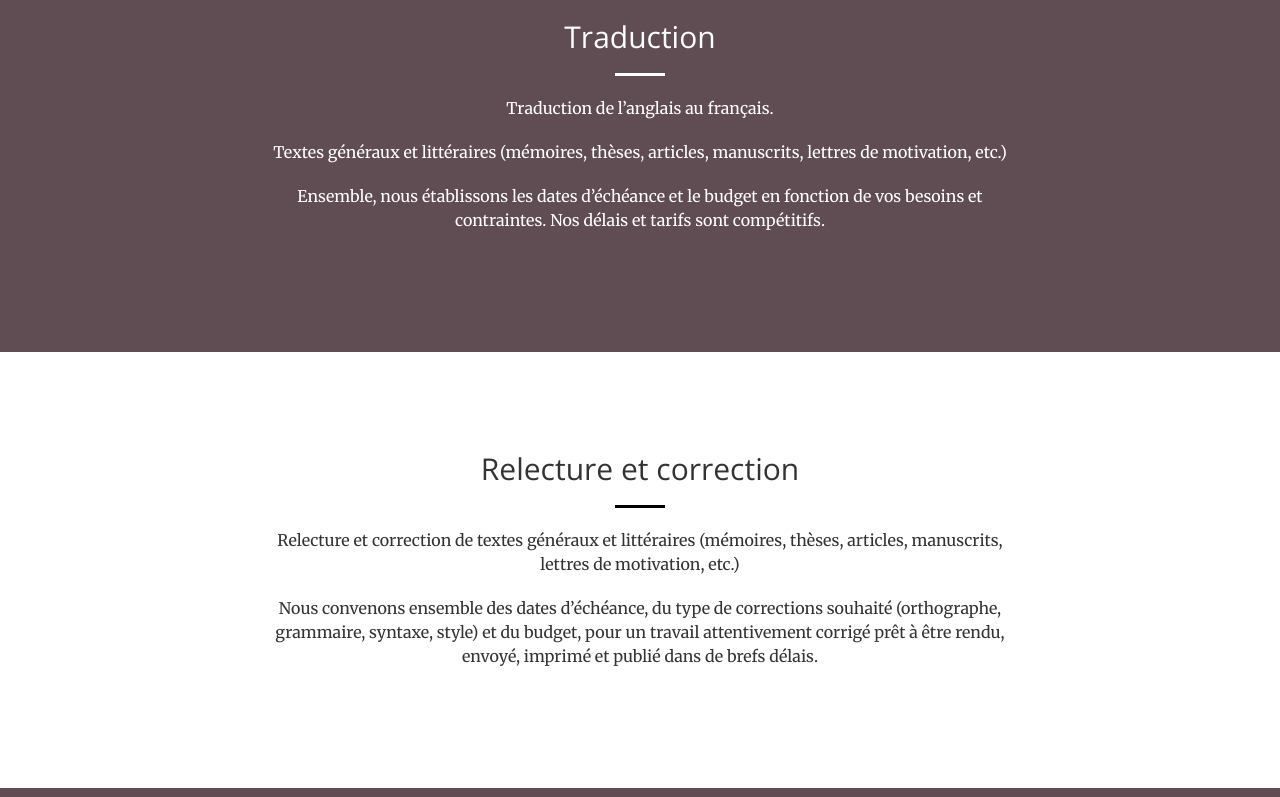
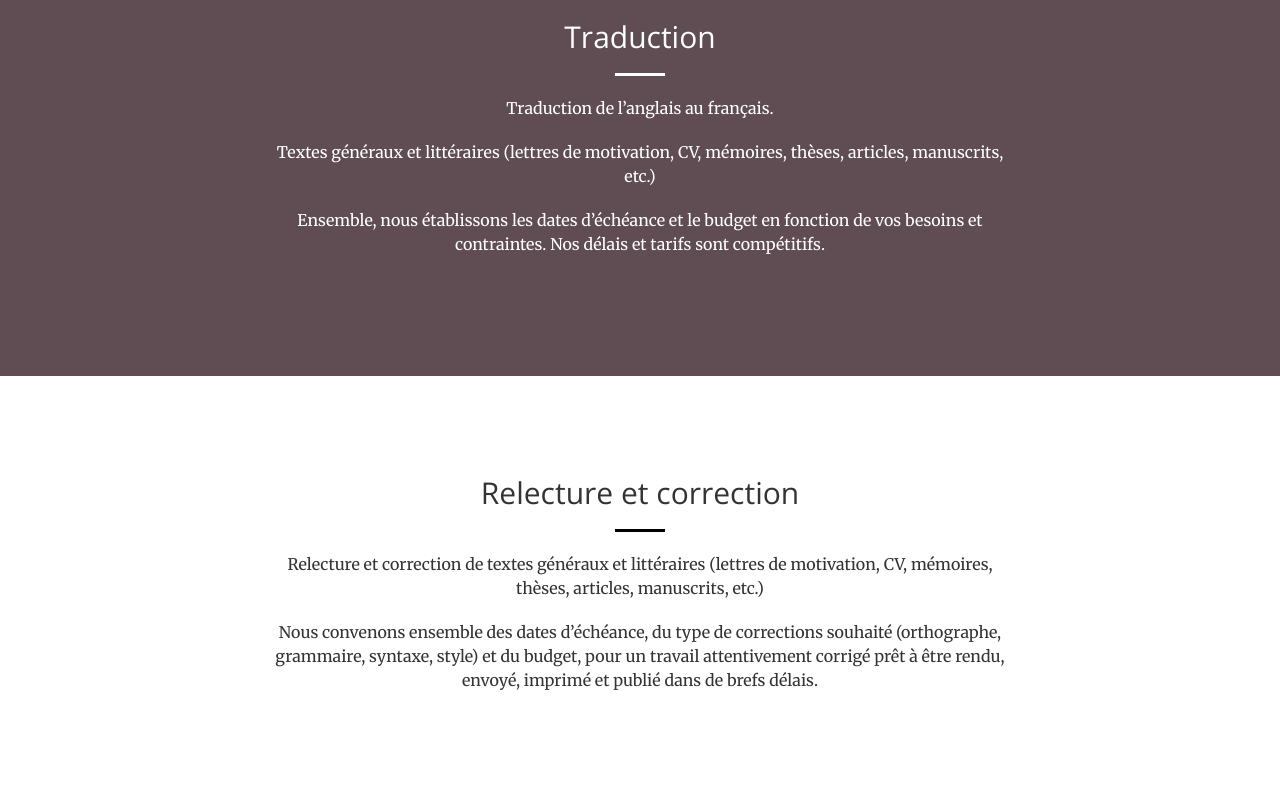
Before and after one commit to langagement/langagement.github.io, a plain HTML site: page index.html in a window 1280 px wide. Shown: the part 3358-4155 px from the top of the page. Drawn offline with nearby package versions, Linux system fonts and the light colour scheme.

Commit message:
Update index.html

```diff
--- a/index.html
+++ b/index.html
@@ -158,7 +158,7 @@
                     <h3>Cours et ateliers de littérature</h3>
                         <p>Cours pour améliorer votre connaissance des principaux écrivains, ainsi que des mouvements et critiques littéraires.</p>
                         <p>Groupes de lecture pour lire ensemble et analyser des ouvrages de littérature française et francophone (notamment des 19e, 20e et 21e siècles).</p>
-                        <p>Parcours visites littéraires de Paris. Visites guidées de Paris en français ou en anglais au fil des lieux importants pour les écrivains récents, pour mieux connaître leurs œuvres et les situer dans leur contexte géographique et culturel. </p>
+                        <p>Parcours visites littéraires de Paris. Visites guidées de Paris, en français ou en anglais, au fil des lieux importants pour les écrivains récents, pour mieux connaître leurs œuvres et les situer dans leur contexte géographique et culturel. </p>
                 </div>
             </div>
         </div>
@@ -213,7 +213,7 @@
                     <h2 class="section-heading">Traduction</h2>
                     <hr class="light">
                     <p>Traduction de l’anglais au français.</p>
-                    <p>Textes généraux et littéraires (mémoires, thèses, articles, manuscrits, lettres de motivation, etc.)</p>
+                    <p>Textes généraux et littéraires (lettres de motivation, CV, mémoires, thèses, articles, manuscrits, etc.)</p>
                     <p>Ensemble, nous établissons les dates d’échéance et le budget en fonction de vos besoins et contraintes. Nos délais et tarifs sont compétitifs.</p>
                 </div>
             </div>
@@ -227,7 +227,7 @@
                 <div class="col-lg-8 col-lg-offset-2 text-center">
                     <h2 class="section-heading">Relecture et correction</h2>
                     <hr class="dark">
-                    <p>Relecture et correction de textes généraux et littéraires (mémoires, thèses, articles, manuscrits, lettres de motivation, etc.)</p>
+                    <p>Relecture et correction de textes généraux et littéraires (lettres de motivation, CV, mémoires, thèses, articles, manuscrits, etc.)</p>
                     <p>Nous convenons ensemble des dates d’échéance, du type de corrections souhaité (orthographe, grammaire, syntaxe, style) et du budget, pour un travail attentivement corrigé prêt à être rendu, envoyé, imprimé et publié dans de brefs délais.</p>
                 </div>
             </div>
```
